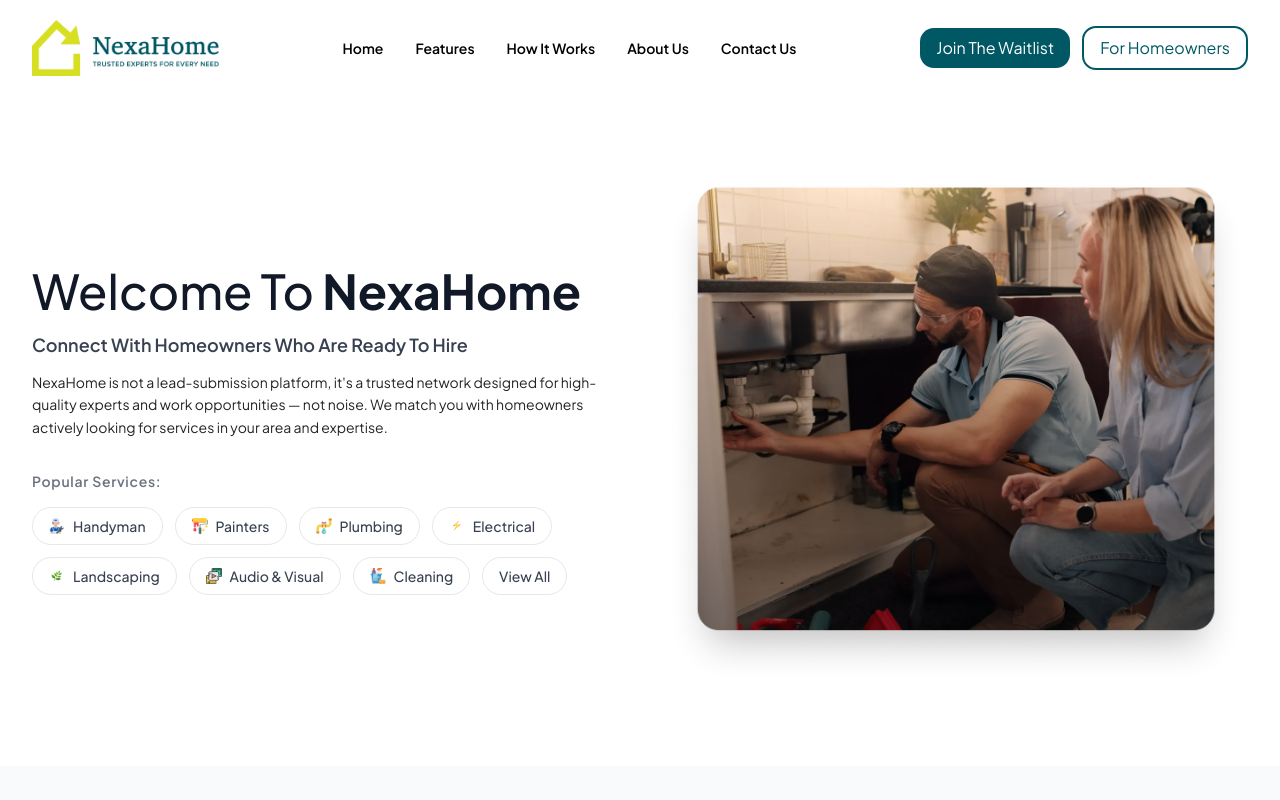
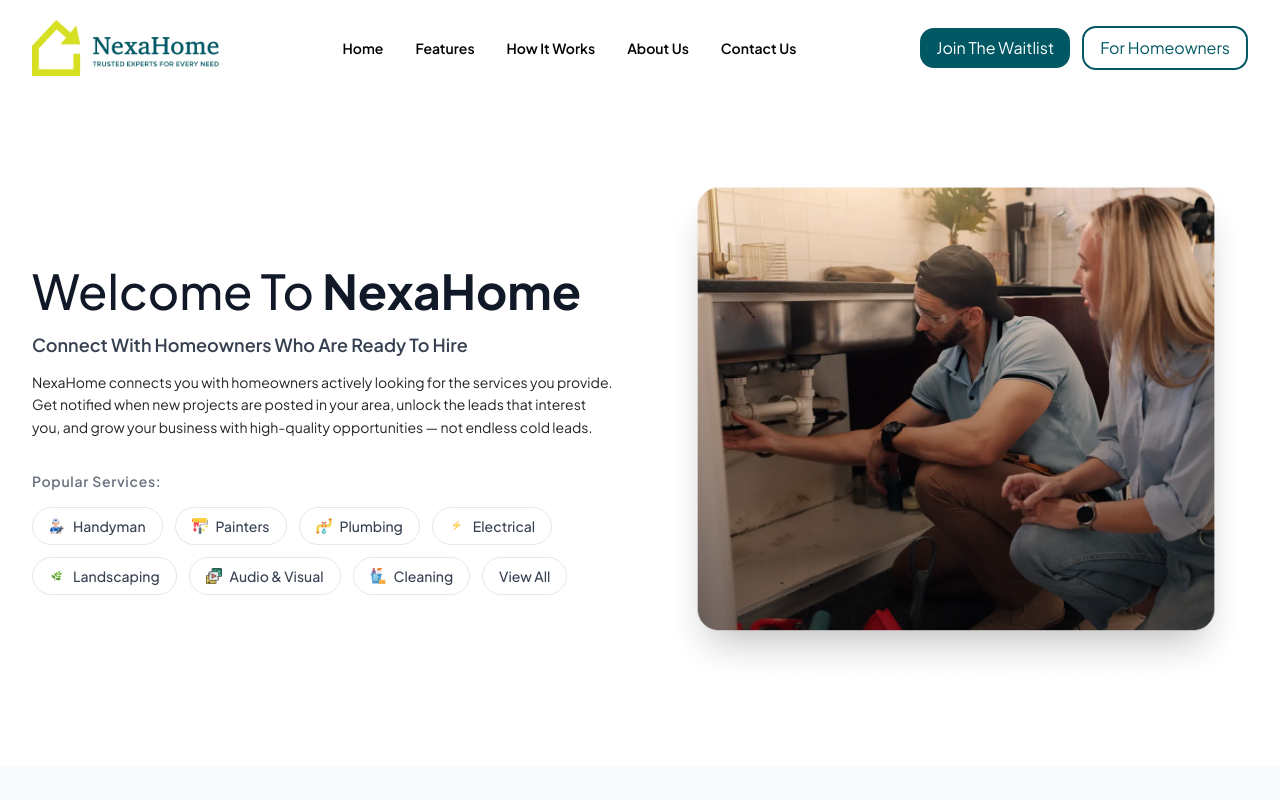
Before and after one commit to dignitestudios-dev/NexaHome-Landing-Page, a Next.js app: page / in a window 1280 px wide. Shown: the top 800 px of the page. Built offline with nearby package versions, Linux system fonts and the light colour scheme.

Commit message:
Update Hero and Waitlist components with improved messaging

```diff
--- a/components/Hero.jsx
+++ b/components/Hero.jsx
@@ -25,10 +25,10 @@
               Connect with Homeowners Who Are Ready to Hire
             </p>
             <p className="text-[#242424]  text-[14px] mb-8 leading-relaxed">
-              NexaHome is not a lead-submission platform, it's a trusted network
-              designed for high-quality experts and work opportunities — not
-              noise. We match you with homeowners actively looking for services
-              in your area and expertise.
+              NexaHome connects you with homeowners actively looking for the
+              services you provide. Get notified when new projects are posted in
+              your area, unlock the leads that interest you, and grow your
+              business with high-quality opportunities — not endless cold leads.
             </p>
 
             <p className="text-sm font-semibold text-gray-500  tracking-wider mb-4">
--- a/components/Waitlist.jsx
+++ b/components/Waitlist.jsx
@@ -6,8 +6,7 @@
 const benefits = [
   "Opportunity to be featured as a top-rated expert",
   "Special credits and incentives to grow your business",
-  "Early access to high-demand client requests on Nexa time",
-  "Exclusive promotional opportunities on elite platforms",
+  "Early access to high-demand client requests on NexaHome",
 ];
 
 export default function Waitlist() {
```
